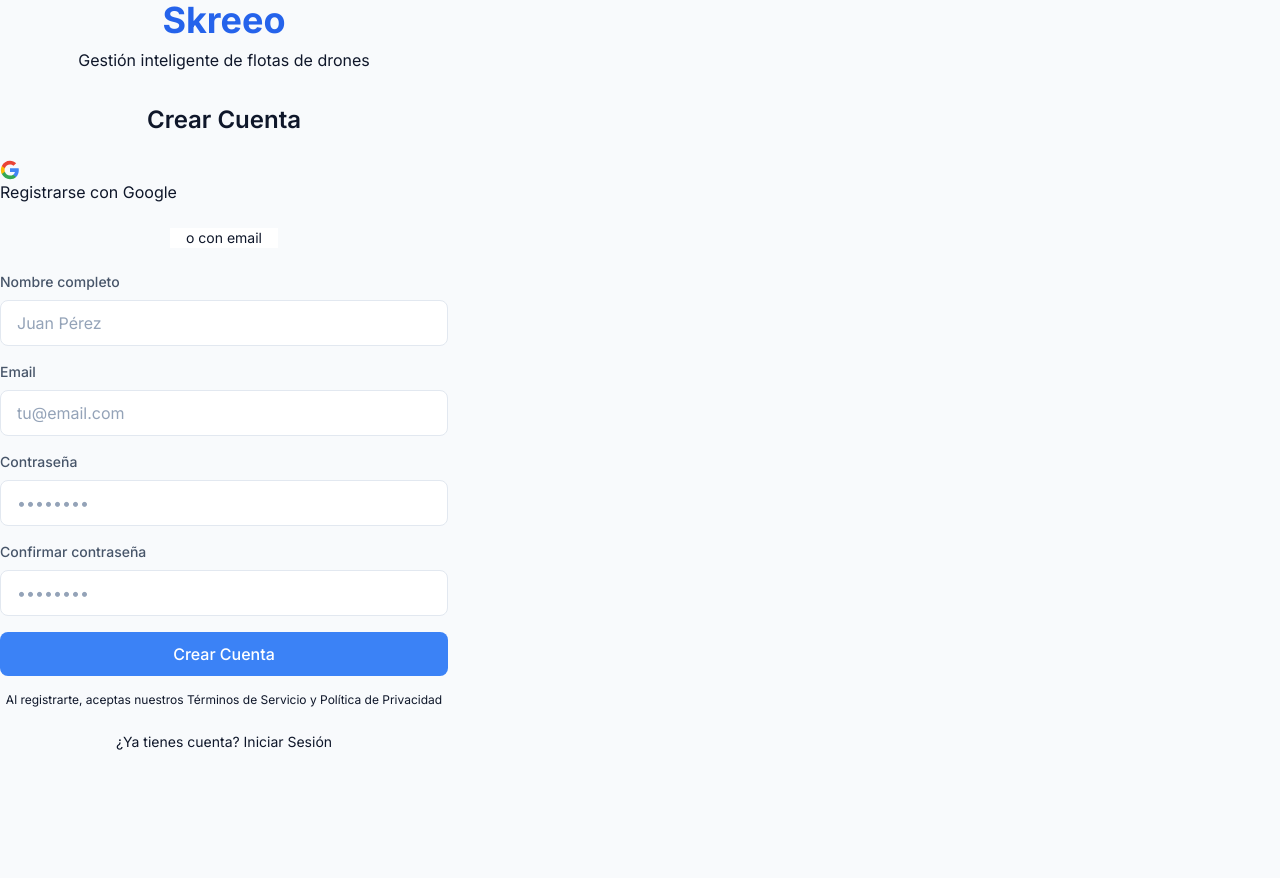
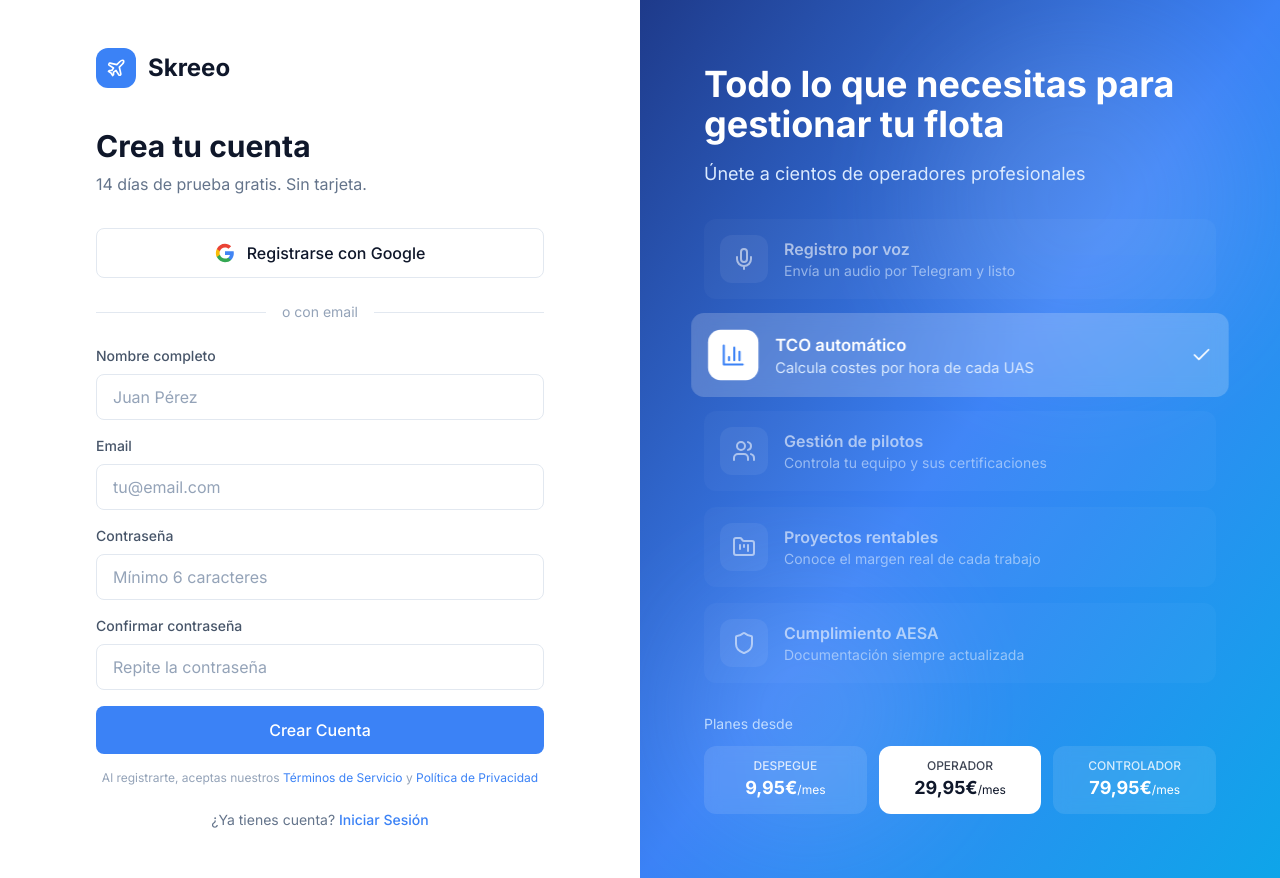
Before and after one commit to pogane2011/skreeo-57, a Next.js app: page /register in a window 1280 px wide. Before the commit the page ends 800 px from the top, so only its background shows below. Built offline with nearby package versions, Linux system fonts and the light colour scheme.

Commit message:
Update page.tsx

```diff
--- a/src/app/(auth)/register/page.tsx
+++ b/src/app/(auth)/register/page.tsx
@@ -1,9 +1,46 @@
 'use client';
 
-import { useState } from 'react';
+import { useState, useEffect } from 'react';
 import { useRouter } from 'next/navigation';
 import { createClient } from '@/lib/supabase/client';
 import Link from 'next/link';
+import { Plane, Check, Mic, BarChart3, Users, FolderKanban, Shield } from 'lucide-react';
+
+// Características para el lado derecho
+const features = [
+  {
+    icon: Mic,
+    title: "Registro por voz",
+    description: "Envía un audio por Telegram y listo"
+  },
+  {
+    icon: BarChart3,
+    title: "TCO automático",
+    description: "Calcula costes por hora de cada UAS"
+  },
+  {
+    icon: Users,
+    title: "Gestión de pilotos",
+    description: "Controla tu equipo y sus certificaciones"
+  },
+  {
+    icon: FolderKanban,
+    title: "Proyectos rentables",
+    description: "Conoce el margen real de cada trabajo"
+  },
+  {
+    icon: Shield,
+    title: "Cumplimiento AESA",
+    description: "Documentación siempre actualizada"
+  }
+];
+
+// Planes resumidos
+const plans = [
+  { name: "DESPEGUE", price: "9,95", highlight: false },
+  { name: "OPERADOR", price: "29,95", highlight: true },
+  { name: "CONTROLADOR", price: "79,95", highlight: false },
+];
 
 export default function RegisterPage() {
   const [formData, setFormData] = useState({
@@ -15,7 +52,17 @@
   const [loading, setLoading] = useState(false);
   const [googleLoading, setGoogleLoading] = useState(false);
   const [error, setError] = useState<string | null>(null);
+  const [currentFeature, setCurrentFeature] = useState(0);
   const router = useRouter();
+  const supabase = createClient();
+
+  // Animación de características
+  useEffect(() => {
+    const interval = setInterval(() => {
+      setCurrentFeature((prev) => (prev + 1) % features.length);
+    }, 3500);
+    return () => clearInterval(interval);
+  }, []);
 
   const handleChange = (e: React.ChangeEvent<HTMLInputElement>) => {
     setFormData({
@@ -40,8 +87,6 @@
       setLoading(false);
       return;
     }
-
-    const supabase = createClient();
 
     try {
       const { data: authData, error: authError } = await supabase.auth.signUp({
@@ -73,8 +118,6 @@
     setGoogleLoading(true);
     setError(null);
 
-    const supabase = createClient();
-
     try {
       const { error } = await supabase.auth.signInWithOAuth({
         provider: 'google',
@@ -94,27 +137,31 @@
   };
 
   return (
-    <div className="skreeo-page-center">
-      <div className="w-full max-w-md">
+    <div className="min-h-screen flex">
+      {/* Lado Izquierdo - Formulario */}
+      <div className="w-full lg:w-1/2 flex flex-col justify-center px-6 sm:px-12 lg:px-16 xl:px-24 py-12 bg-white overflow-y-auto">
+        <div className="w-full max-w-md mx-auto">
           {/* Logo */}
-        <div className="text-center mb-8">
-          <Link href="/">
-            <h1 className="text-4xl font-bold text-skreeo-text mb-2">
-              <span className="text-skreeo-primary">Skreeo</span>
+          <Link href="/" className="flex items-center gap-3 mb-10">
+            <div className="h-10 w-10 rounded-xl bg-[#3B82F6] flex items-center justify-center">
+              <Plane className="h-5 w-5 text-white" />
+            </div>
+            <span className="text-2xl font-bold text-[#0F172A]">Skreeo</span>
+          </Link>
+
+          {/* Título */}
+          <div className="mb-8">
+            <h1 className="text-2xl sm:text-3xl font-bold text-[#0F172A] mb-2">
+              Crea tu cuenta
             </h1>
-          </Link>
-          <p className="text-skreeo-muted">Gestión inteligente de flotas de drones</p>
+            <p className="text-[#64748B]">
+              14 días de prueba gratis. Sin tarjeta.
+            </p>
           </div>
-
-        {/* Card */}
-        <div className="skreeo-auth-card">
-          <h2 className="text-2xl font-semibold text-skreeo-text mb-6 text-center">
-            Crear Cuenta
-          </h2>
 
           {/* Error */}
           {error && (
-            <div className="skreeo-alert-error mb-6">
+            <div className="skreeo-alert skreeo-alert-error mb-6">
               {error}
             </div>
           )}
@@ -123,10 +170,10 @@
           <button
             onClick={handleGoogleRegister}
             disabled={googleLoading}
-            className="skreeo-btn-google mb-6"
+            className="w-full flex items-center justify-center gap-3 px-4 py-3 bg-white border border-[#E2E8F0] rounded-lg text-[#0F172A] font-medium hover:bg-[#F8FAFC] transition-colors disabled:opacity-50 mb-6"
           >
             {googleLoading ? (
-              <div className="skreeo-spinner border-gray-400" />
+              <div className="skreeo-spinner border-[#64748B]" />
             ) : (
               <svg className="w-5 h-5" viewBox="0 0 24 24">
                 <path fill="#4285F4" d="M22.56 12.25c0-.78-.07-1.53-.2-2.25H12v4.26h5.92c-.26 1.37-1.04 2.53-2.21 3.31v2.77h3.57c2.08-1.92 3.28-4.74 3.28-8.09z"/>
@@ -141,14 +188,14 @@
           {/* Separador */}
           <div className="relative mb-6">
             <div className="absolute inset-0 flex items-center">
-              <div className="skreeo-separator w-full"></div>
+              <div className="w-full border-t border-[#E2E8F0]"></div>
             </div>
             <div className="relative flex justify-center text-sm">
-              <span className="px-4 bg-white text-skreeo-muted">o con email</span>
+              <span className="px-4 bg-white text-[#94A3B8]">o con email</span>
             </div>
           </div>
 
-          {/* Form Email */}
+          {/* Formulario */}
           <form onSubmit={handleEmailRegister} className="space-y-4">
             <div>
               <label htmlFor="nombre" className="skreeo-label">
@@ -192,7 +239,7 @@
                 type="password"
                 value={formData.password}
                 onChange={handleChange}
-                placeholder="••••••••"
+                placeholder="Mínimo 6 caracteres"
                 required
                 className="skreeo-input"
               />
@@ -208,7 +255,7 @@
                 type="password"
                 value={formData.confirmPassword}
                 onChange={handleChange}
-                placeholder="••••••••"
+                placeholder="Repite la contraseña"
                 required
                 className="skreeo-input"
               />
@@ -217,7 +264,7 @@
             <button
               type="submit"
               disabled={loading}
-              className="skreeo-btn-primary w-full"
+              className="skreeo-btn-primary w-full py-3"
             >
               {loading ? (
                 <>
@@ -231,22 +278,96 @@
           </form>
 
           {/* Términos */}
-          <p className="text-xs text-skreeo-light text-center mt-4">
+          <p className="text-xs text-[#94A3B8] text-center mt-4">
             Al registrarte, aceptas nuestros{' '}
-            <Link href="/terms" className="skreeo-link">Términos de Servicio</Link>
+            <Link href="/terms" className="text-[#3B82F6] hover:underline">Términos de Servicio</Link>
             {' '}y{' '}
-            <Link href="/privacy" className="skreeo-link">Política de Privacidad</Link>
+            <Link href="/privacy" className="text-[#3B82F6] hover:underline">Política de Privacidad</Link>
           </p>
-        </div>
 
           {/* Footer */}
-        <p className="text-center text-skreeo-muted text-sm mt-6">
+          <p className="text-center text-[#64748B] text-sm mt-6">
             ¿Ya tienes cuenta?{' '}
-          <Link href="/login" className="skreeo-link">
+            <Link href="/login" className="text-[#3B82F6] hover:text-[#2563EB] font-medium">
               Iniciar Sesión
             </Link>
           </p>
         </div>
       </div>
+
+      {/* Lado Derecho - Branding (solo desktop) */}
+      <div className="hidden lg:flex lg:w-1/2 bg-gradient-to-br from-[#1E3A8A] via-[#3B82F6] to-[#0EA5E9] p-12 xl:p-16 flex-col justify-between relative overflow-hidden">
+        {/* Patrón decorativo */}
+        <div className="absolute inset-0 opacity-10">
+          <div className="absolute top-10 right-10 w-80 h-80 bg-white rounded-full blur-3xl"></div>
+          <div className="absolute bottom-10 left-10 w-64 h-64 bg-white rounded-full blur-3xl"></div>
+        </div>
+
+        {/* Header */}
+        <div className="relative z-10">
+          <h2 className="text-3xl xl:text-4xl font-bold text-white mb-4">
+            Todo lo que necesitas para gestionar tu flota
+          </h2>
+          <p className="text-blue-100 text-lg">
+            Únete a cientos de operadores profesionales
+          </p>
+        </div>
+
+        {/* Features animadas */}
+        <div className="relative z-10 flex-1 flex items-center">
+          <div className="space-y-4 w-full">
+            {features.map((feature, index) => {
+              const Icon = feature.icon;
+              const isActive = index === currentFeature;
+              return (
+                <div
+                  key={index}
+                  className={`flex items-center gap-4 p-4 rounded-xl transition-all duration-500 ${
+                    isActive
+                      ? 'bg-white/20 backdrop-blur scale-105'
+                      : 'bg-white/5 opacity-60'
+                  }`}
+                >
+                  <div className={`h-12 w-12 rounded-xl flex items-center justify-center transition-colors ${
+                    isActive ? 'bg-white text-[#3B82F6]' : 'bg-white/10 text-white'
+                  }`}>
+                    <Icon className="h-6 w-6" />
+                  </div>
+                  <div>
+                    <p className="font-semibold text-white">{feature.title}</p>
+                    <p className="text-sm text-blue-100">{feature.description}</p>
+                  </div>
+                  {isActive && (
+                    <div className="ml-auto">
+                      <Check className="h-5 w-5 text-white" />
+                    </div>
+                  )}
+                </div>
+              );
+            })}
+          </div>
+        </div>
+
+        {/* Planes */}
+        <div className="relative z-10">
+          <p className="text-sm text-blue-200 mb-3">Planes desde</p>
+          <div className="flex gap-3">
+            {plans.map((plan) => (
+              <div
+                key={plan.name}
+                className={`flex-1 p-3 rounded-xl text-center ${
+                  plan.highlight
+                    ? 'bg-white text-[#0F172A]'
+                    : 'bg-white/10 backdrop-blur text-white'
+                }`}
+              >
+                <p className="text-xs font-medium opacity-80">{plan.name}</p>
+                <p className="text-lg font-bold">{plan.price}€<span className="text-xs font-normal">/mes</span></p>
+              </div>
+            ))}
+          </div>
+        </div>
+      </div>
+    </div>
   );
 }
```
Lines whose indentation alone changed are shown as unchanged.
